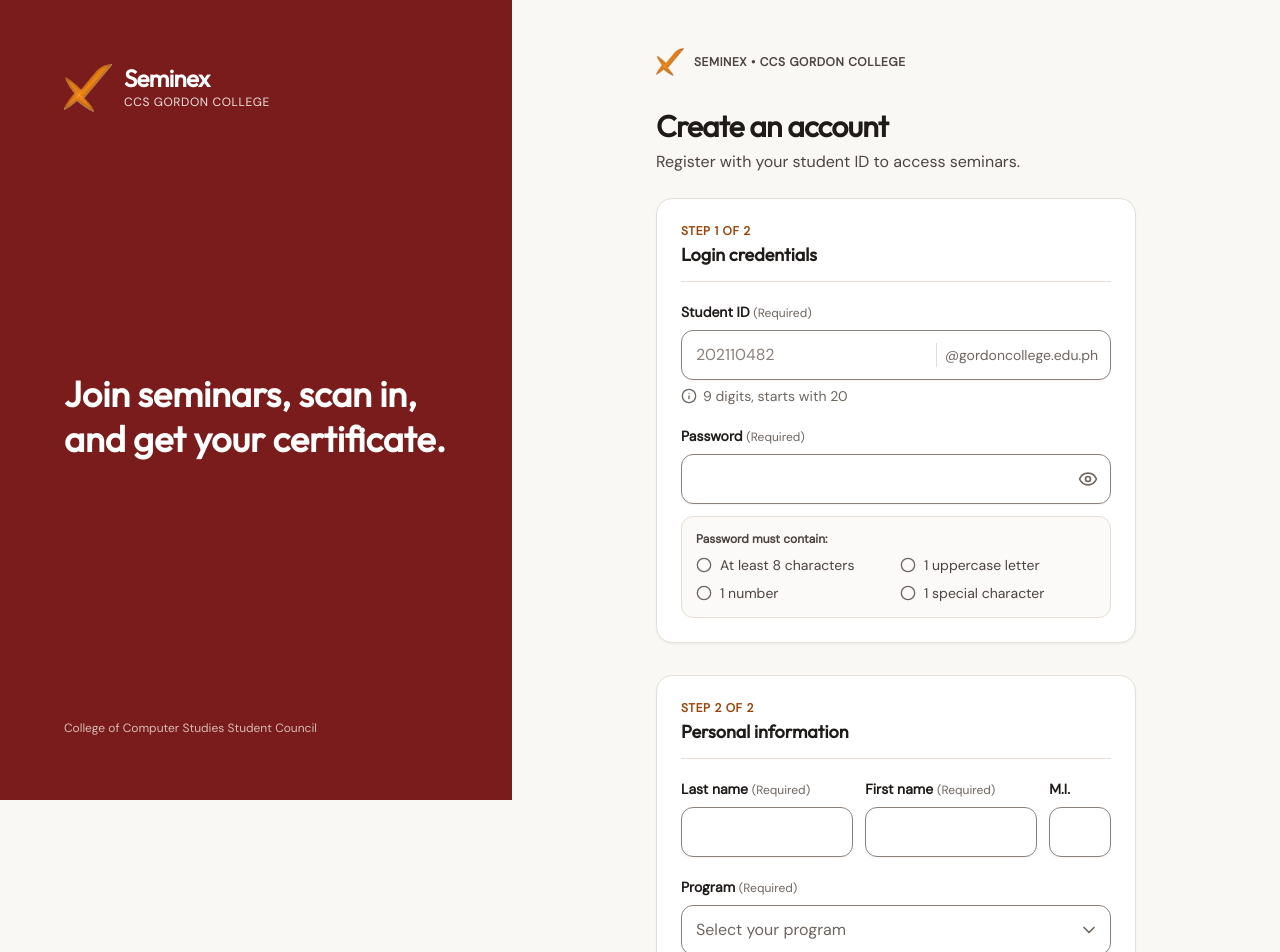
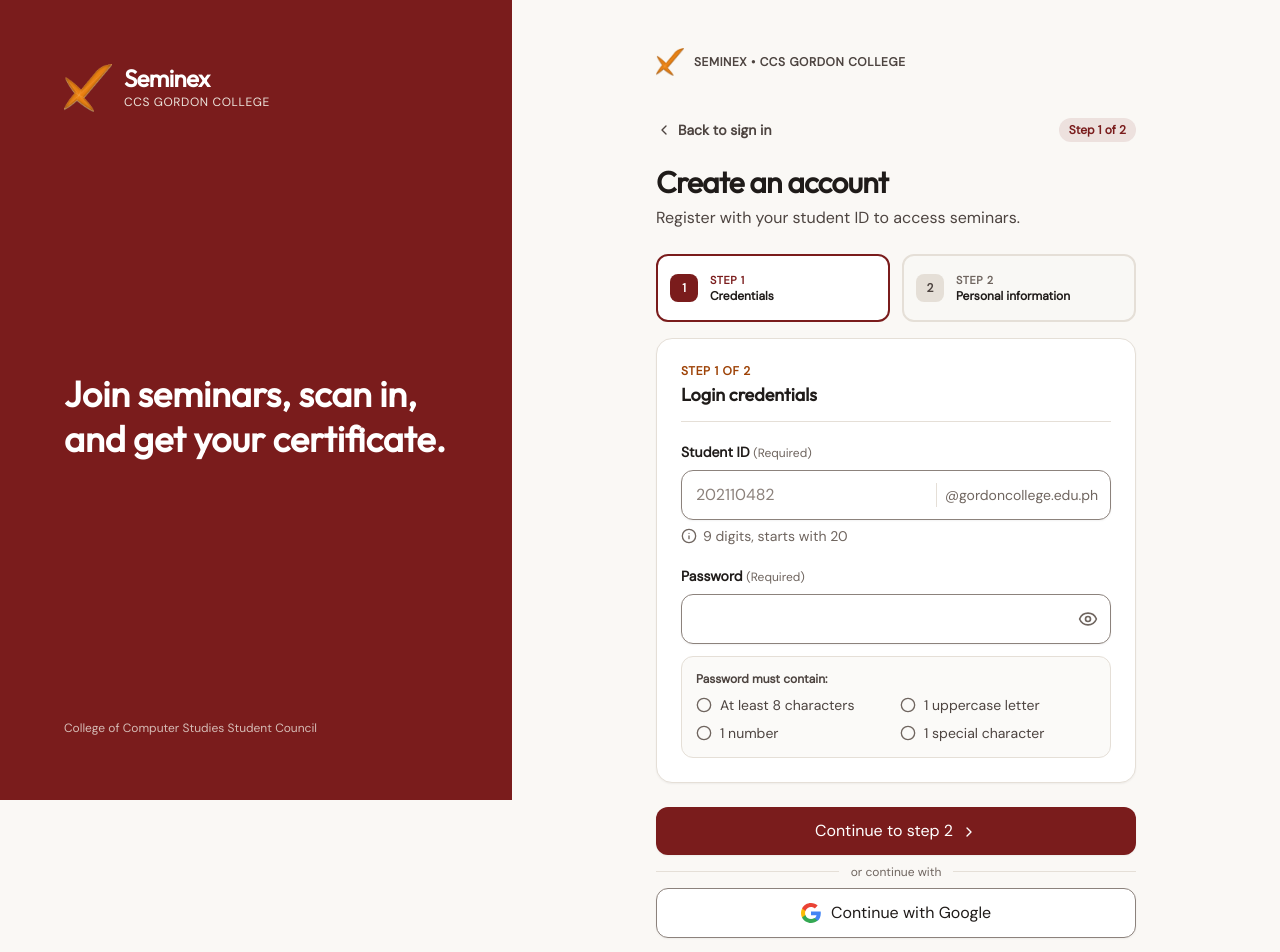
Before and after one commit to Frietz1020/seminex, a React (Vite) app: page /sign-up in a window 1280 px wide. Shown: the top 952 px of the page. Built offline with nearby package versions, Linux system fonts and the light colour scheme.

Commit message:
Revisions on Sign in and Sign up Page

```diff
--- a/src/components/auth/AuthLayout.tsx
+++ b/src/components/auth/AuthLayout.tsx
@@ -6,6 +6,7 @@
   children: ReactNode;
   footer?: ReactNode;
   width?: 'narrow' | 'wide';
+  fixed?: boolean;
 }
 
 const WIDTHS = {
@@ -13,19 +14,31 @@
   wide: 'max-w-[420px] md:max-w-[480px]',
 };
 
-export function AuthLayout({ children, footer, width = 'narrow' }: AuthLayoutProps) {
+export function AuthLayout({ children, footer, width = 'narrow', fixed = false }: AuthLayoutProps) {
   return (
-    <div className="flex min-h-dvh w-full flex-col md:flex-row">
+    <div className={cx('flex w-full flex-col md:flex-row', fixed ? 'h-dvh overflow-hidden' : 'min-h-dvh')}>
       <BrandPanel />
-      <main className="flex flex-1 justify-center bg-cream-50 pb-[max(1rem,env(safe-area-inset-bottom))] pl-[max(1.5rem,env(safe-area-inset-left))] pr-[max(1.5rem,env(safe-area-inset-right))] pt-[max(2rem,env(safe-area-inset-top))] md:items-center md:pb-12 md:pt-12 lg:pl-12 lg:pr-12">
-        <div className={cx('flex w-full flex-col justify-between md:justify-start', WIDTHS[width])}>
+      <main className={cx(
+        'flex flex-1 justify-center bg-cream-50 pl-[max(1.5rem,env(safe-area-inset-left))] pr-[max(1.5rem,env(safe-area-inset-right))] md:items-center lg:pl-12 lg:pr-12',
+        fixed
+          ? 'min-h-0 overflow-hidden py-[max(1rem,env(safe-area-inset-top))]'
+          : 'pb-[max(1rem,env(safe-area-inset-bottom))] pt-[max(2rem,env(safe-area-inset-top))] md:pb-12 md:pt-12',
+      )}>
+        <div className={cx(
+          'flex w-full flex-col',
+          fixed ? 'justify-center' : 'justify-between md:justify-start',
+          WIDTHS[width],
+        )}>
           <div>
             <MobileBrandHeader />
             <InlineBrandLine />
             {children}
           </div>
           {footer && (
-            <footer className="pt-8 text-center md:mt-8 md:border-t md:border-charcoal-200 md:pt-6">
+            <footer className={cx(
+              'text-center',
+              fixed ? 'mt-4 border-t border-charcoal-200 pt-3' : 'pt-8 md:mt-8 md:border-t md:border-charcoal-200 md:pt-6',
+            )}>
               {footer}
             </footer>
           )}
--- a/src/features/auth/pages/SignInPage.tsx
+++ b/src/features/auth/pages/SignInPage.tsx
@@ -94,6 +94,7 @@
 
   return (
     <AuthLayout
+      fixed
       footer={
         <p className="text-sm text-charcoal-700">
           New to Seminex?{' '}
--- a/src/features/auth/pages/SignUpPage.tsx
+++ b/src/features/auth/pages/SignUpPage.tsx
@@ -1,14 +1,14 @@
 import { useEffect, useRef, useState, type FormEvent, type ReactNode } from 'react';
 import { Link, useNavigate } from 'react-router-dom';
-import { ChevronLeft, ChevronRight, TriangleAlert, WifiOff } from 'lucide-react';
+import { Check, ChevronLeft, ChevronRight, TriangleAlert, WifiOff } from 'lucide-react';
 import { api, type ApiErrorCode, type Block, type Program, type YearLevel } from '../../../api/client';
-import { useMediaQuery } from '../../../hooks/useMediaQuery';
 import { useOnlineStatus } from '../../../hooks/useOnlineStatus';
 import { AuthLayout } from '../../../components/auth/AuthLayout';
 import { PasswordRules } from '../../../components/auth/PasswordRules';
 import { StudentIdField } from '../../../components/auth/StudentIdField';
 import { Alert } from '../../../components/ui/Alert';
 import { Button } from '../../../components/ui/Button';
+import { GoogleIcon } from '../../../components/ui/GoogleIcon';
 import { PasswordField } from '../../../components/ui/PasswordField';
 import { SelectField } from '../../../components/ui/SelectField';
 import { BLOCKS, PROGRAMS, YEAR_LEVELS } from '../../../data/academic';
@@ -87,13 +87,13 @@
   return (
     <section
       aria-labelledby={id}
-      className="space-y-4 md:space-y-5 md:rounded-2xl md:border md:border-charcoal-200 md:bg-white md:p-6 md:shadow-control"
+      className="space-y-4 rounded-2xl border border-charcoal-200 bg-white p-5 shadow-control md:space-y-5 md:p-6"
     >
       <div className="md:border-b md:border-charcoal-200 md:pb-3">
-        <p className="hidden text-xs font-semibold uppercase tracking-wider text-burnt md:block">{eyebrow}</p>
+        <p className="text-xs font-semibold uppercase tracking-wider text-burnt">{eyebrow}</p>
         <h2
           id={id}
-          className="sr-only font-heading text-lg font-bold text-charcoal-900 md:not-sr-only md:mt-0.5"
+          className="mt-0.5 font-heading text-lg font-bold text-charcoal-900"
         >
           {title}
         </h2>
@@ -106,7 +106,6 @@
 export default function SignUpPage() {
   const navigate = useNavigate();
   const online = useOnlineStatus();
-  const isDesktop = useMediaQuery('(min-width: 768px)');
 
   const fieldRefs = useRef<Partial<Record<FieldName, HTMLInputElement | HTMLSelectElement | null>>>({});
   const stepBadgeRef = useRef<HTMLParagraphElement>(null);
@@ -136,8 +135,8 @@
 
   const locked = pending !== null;
   const allValid = ALL_FIELDS.every((field) => !validateField(field, values));
-  const showCredentials = isDesktop || step === 1;
-  const showPersonal = isDesktop || step === 2;
+  const showCredentials = step === 1;
+  const showPersonal = step === 2;
 
   function setField(field: keyof FormValues, value: string) {
     const next = { ...values, [field]: value };
@@ -153,7 +152,7 @@
   }
 
   function requestFocus(field: FieldName) {
-    if (!isDesktop) setStep(STEP_ONE_FIELDS.includes(field) ? 1 : 2);
+    setStep(STEP_ONE_FIELDS.includes(field) ? 1 : 2);
     setFocusTarget(field);
   }
 
@@ -181,7 +180,7 @@
   async function handleSubmit(event: FormEvent<HTMLFormElement>) {
     event.preventDefault();
     if (locked) return;
-    if (!isDesktop && step === 1) {
+    if (step === 1) {
       handleContinue();
       return;
     }
@@ -246,11 +245,9 @@
     </div>
   );
 
-  const subtitle = isDesktop
+  const subtitle = step === 1
     ? 'Register with your student ID to access seminars.'
-    : step === 1
-      ? 'Start by securing your student credentials.'
-      : 'Add your details to finish creating your account.';
+    : 'Provide your profile details and enrolled section.';
 
   return (
     <AuthLayout
@@ -267,9 +264,7 @@
         </p>
       }
     >
-      {!isDesktop && (
-        <>
-          <div className="mb-5 border-b border-charcoal-200 pb-3">
+      <div className="mb-4 flex items-center justify-between md:mb-3">
         <Link
           to="/sign-in"
           className="inline-flex min-h-11 items-center gap-1.5 text-sm font-semibold text-charcoal-700 hover:text-maroon"
@@ -277,20 +272,14 @@
           <ChevronLeft aria-hidden="true" className="h-4 w-4" />
           Back to sign in
         </Link>
+        <p ref={stepBadgeRef} tabIndex={-1} className="rounded-full bg-maroon/10 px-2.5 py-1 text-xs font-semibold text-maroon">
+          Step {step} of 2
+        </p>
       </div>
-          <p
-            ref={stepBadgeRef}
-            tabIndex={-1}
-            className="mb-3 inline-block rounded-full bg-burnt/10 px-2.5 py-1 text-xs font-bold uppercase tracking-wider text-burnt"
-          >
-            Step {step} of 2: {step === 1 ? 'Login credentials' : 'Personal information'}
-          </p>
-        </>
-      )}
 
       <div className="mb-5 md:mb-6">
         <h1 className="font-heading text-2xl font-bold tracking-tight text-charcoal-900 md:text-3xl">
-          {isDesktop ? 'Create an account' : 'Create your account'}
+          Create an account
         </h1>
         <p className="mt-1 text-sm text-charcoal-700 md:mt-1.5 md:text-base">{subtitle}</p>
       </div>
@@ -310,7 +299,32 @@
         </div>
       )}
 
-      <form noValidate onSubmit={handleSubmit} aria-busy={locked} className="space-y-6 md:space-y-8">
+      <div aria-label="Registration progress" className="mb-4 grid grid-cols-2 gap-3">
+        {[1, 2].map((item) => {
+          const active = step === item;
+          const complete = step === 2 && item === 1;
+          return (
+            <button
+              key={item}
+              type="button"
+              disabled={locked}
+              onClick={() => item === 1 ? goToStep(1) : handleContinue()}
+              aria-current={active ? 'step' : undefined}
+              className={`flex min-h-[68px] items-center gap-3 rounded-xl border-2 p-3 text-left transition-colors disabled:cursor-not-allowed disabled:opacity-60 ${active ? 'border-maroon bg-white' : 'border-charcoal-200 bg-cream-50/70 hover:border-charcoal-300'}`}
+            >
+              <span className={`flex h-7 w-7 shrink-0 items-center justify-center rounded-lg text-xs font-bold ${active ? 'bg-maroon text-white' : complete ? 'bg-success text-white' : 'bg-charcoal-200 text-charcoal-700'}`}>
+                {complete ? <Check aria-hidden="true" className="h-4 w-4" strokeWidth={3} /> : item}
+              </span>
+              <span className="min-w-0">
+                <span className={`block text-[11px] font-semibold uppercase tracking-wider ${active ? 'text-maroon' : 'text-charcoal-500'}`}>Step {item}</span>
+                <span className="block truncate text-xs font-bold text-charcoal-900">{item === 1 ? 'Credentials' : 'Personal information'}</span>
+              </span>
+            </button>
+          );
+        })}
+      </div>
+
+      <form noValidate onSubmit={handleSubmit} aria-busy={locked} className="space-y-5 md:space-y-6">
         {showCredentials && (
           <Section id="credentials-heading" eyebrow="Step 1 of 2" title="Login credentials">
             <StudentIdField
@@ -447,18 +461,33 @@
           </Section>
         )}
 
-        {isDesktop && createAccount}
-
-        {!isDesktop && step === 1 && (
+        {step === 1 && (
+          <div className="space-y-3">
             <Button onClick={handleContinue}>
               <>
                 Continue to step 2
                 <ChevronRight aria-hidden="true" className="ml-2 inline-block h-4 w-4 align-middle" />
               </>
             </Button>
+
+            <div className="relative flex items-center justify-center py-1" aria-hidden="true">
+              <div className="w-full border-t border-charcoal-200" />
+              <span className="absolute bg-cream-50 px-3 text-xs font-medium lowercase text-charcoal-500">
+                or continue with
+              </span>
+            </div>
+
+            <button
+              type="button"
+              className="inline-flex min-h-12 w-full items-center justify-center gap-2.5 rounded-control border border-charcoal-300 bg-white px-4 py-3 text-base font-medium text-charcoal-900 shadow-control transition-colors hover:border-charcoal-500"
+            >
+              <GoogleIcon />
+              <span>Continue with Google</span>
+            </button>
+          </div>
         )}
 
-        {!isDesktop && step === 2 && (
+        {step === 2 && (
           <div className="space-y-2">
             {createAccount}
             <Button
```
Lines whose indentation alone changed are shown as unchanged.
